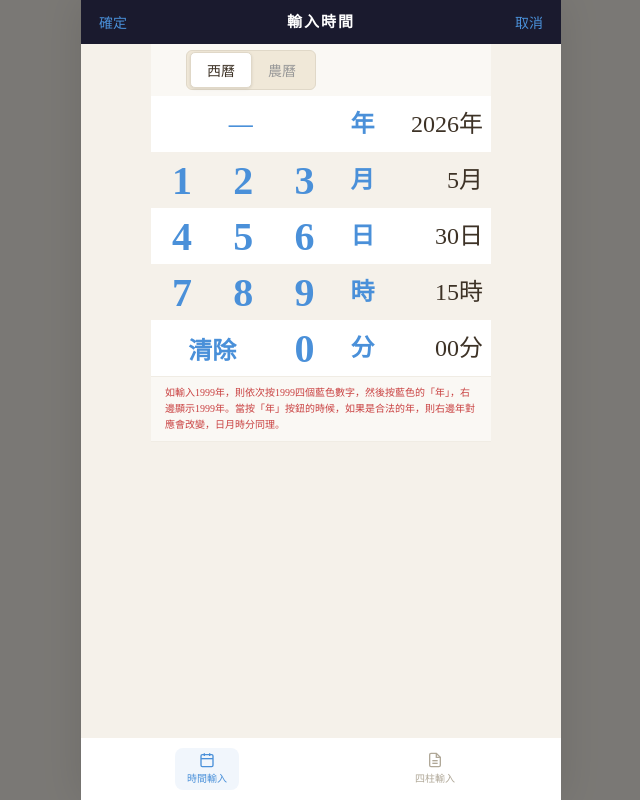
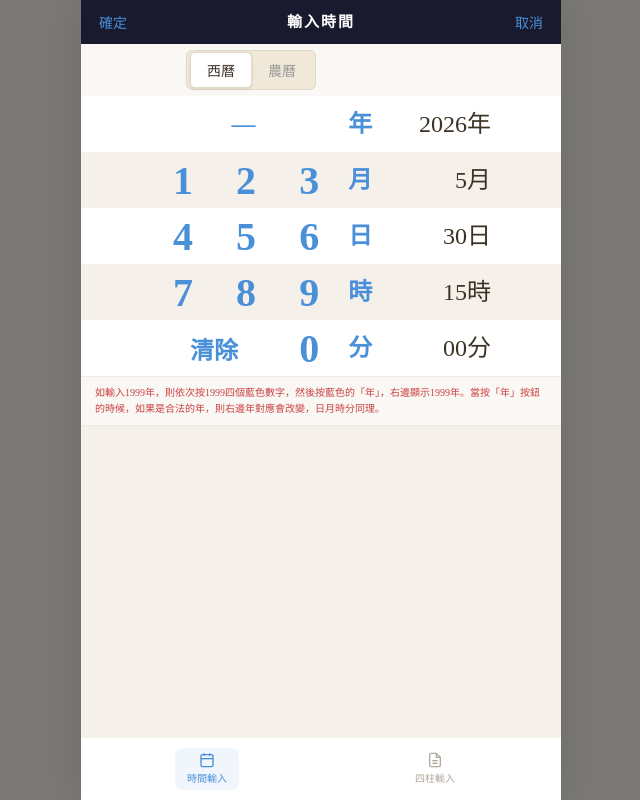
Before and after one commit to juguangbazi/juguangbazi, a website: page index.html in a window 1280 px wide. Both pictures are taken after a click on the button "輸入時間". Shown: the whole page, without its empty margins (319-959 px from the left). Drawn offline with Linux system fonts and the light colour scheme.

Commit message:
交替底色铺满全宽（5em侧边距移至行内padding）

```diff
--- a/css/style.css
+++ b/css/style.css
@@ -3152,13 +3152,11 @@ body {
 .kp-row-bottom{grid-template-columns:repeat(3,1fr)}.kp-row-bottom .kp-clear{grid-column:1/3}.kp-row-bottom .kp-num{grid-column:3}
 .pline{flex:1;display:flex;align-items:center;padding:0 8px;border:none;background:transparent}
 \.pline:nth-child(odd){background:#fff}.pline:nth-child(even){background:#fff}
-.picker-inner{padding:0 5em}
-.picker-body{display:flex;flex-direction:column;height:35vh;background:#fff;overflow:hidden}
+.picker-inner{padding:0}
+.picker-body{display:flex;flex-direction:column;height:35vh;background:linear-gradient(to bottom,#fff 0%,#fff 20%,var(--bg-primary) 20%,var(--bg-primary) 40%,#fff 40%,#fff 60%,var(--bg-primary) 60%,var(--bg-primary) 80%,#fff 80%,#fff 100%);overflow:hidden}
 .pb-row{display:flex;align-items:center;flex:1}
-.pb-row:nth-child(odd){background:#fff}
-.pb-row:nth-child(even){background:var(--bg-primary)}
-.pb-left{width:54%;flex:none;display:flex;align-items:center;justify-content:center}
-.pb-right{flex:1;display:flex;align-items:center;padding:0 8px}
+.pb-left{width:54%;flex:none;display:flex;align-items:center;justify-content:center;padding-left:5em}
+.pb-right{flex:1;display:flex;align-items:center;padding-right:5em}
 .pb-buf{font-size:24px;color:#4a90d9;font-weight:900;letter-spacing:4px}
 .pb-right .pline-btn,.pline-btn{width:40px;padding:0;background:transparent;color:#4a90d9;border:none;font-size:24px;font-weight:900;cursor:pointer;flex-shrink:0;display:flex;align-items:center;justify-content:center}
 .pb-right .pline-val,.pline-val{flex:1;text-align:right;font-size:24px;color:#3d3226;padding-right:0;white-space:nowrap}
@@ -3166,4 +3164,4 @@ body {
 .kp-num{min-width:36px;padding:0;text-align:center;background:transparent;border:none;color:#4a90d9;font-size:40px;font-weight:900;letter-spacing:-1px;cursor:pointer;display:flex;align-items:center;justify-content:center}
 .kp-clear{font-size:24px;font-weight:bold;color:#4a90d9;background:transparent;border:none;cursor:pointer;display:flex;align-items:center;justify-content:center}
 .kp-bot{grid-template-columns:repeat(3,1fr)}.kp-bot .kp-clear{grid-column:1/3}.kp-bot .kp-num{grid-column:3}
-.picker-inner{padding:0 5em}
+.picker-inner{padding:0}
```
